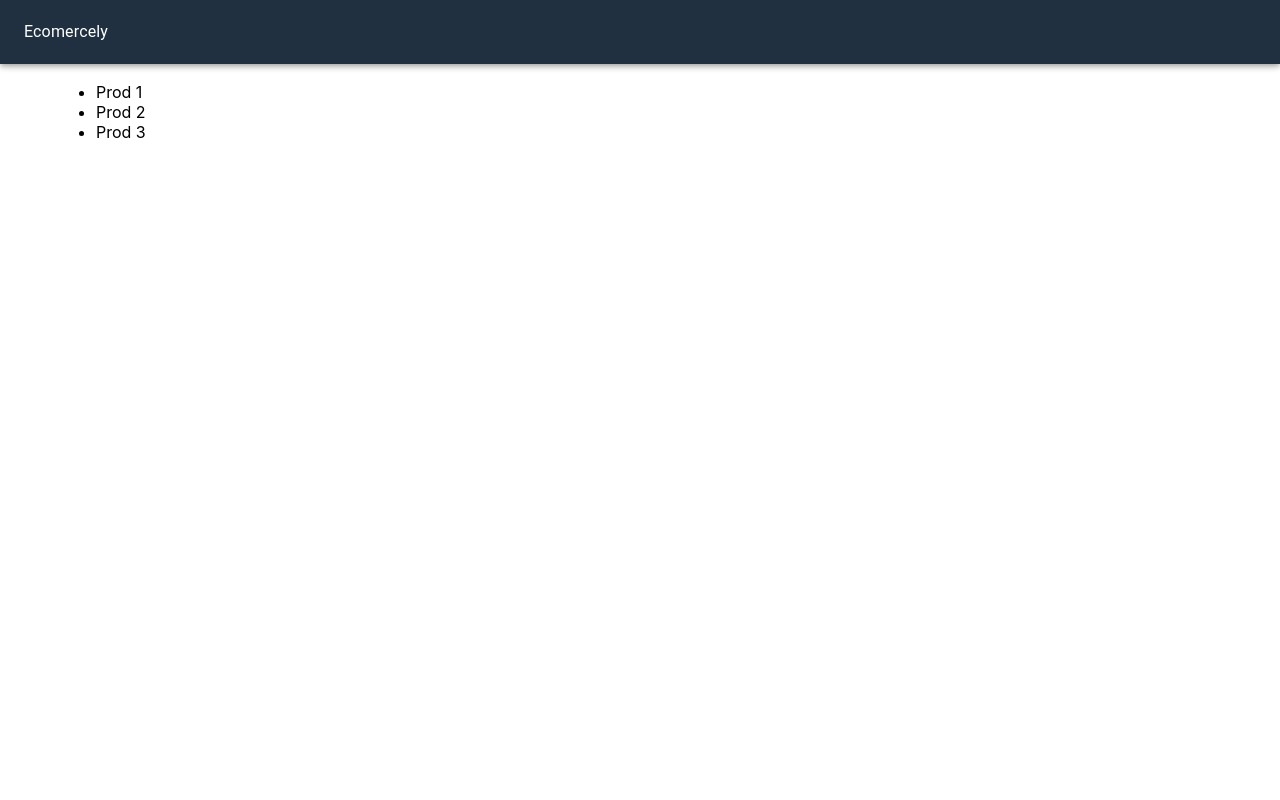
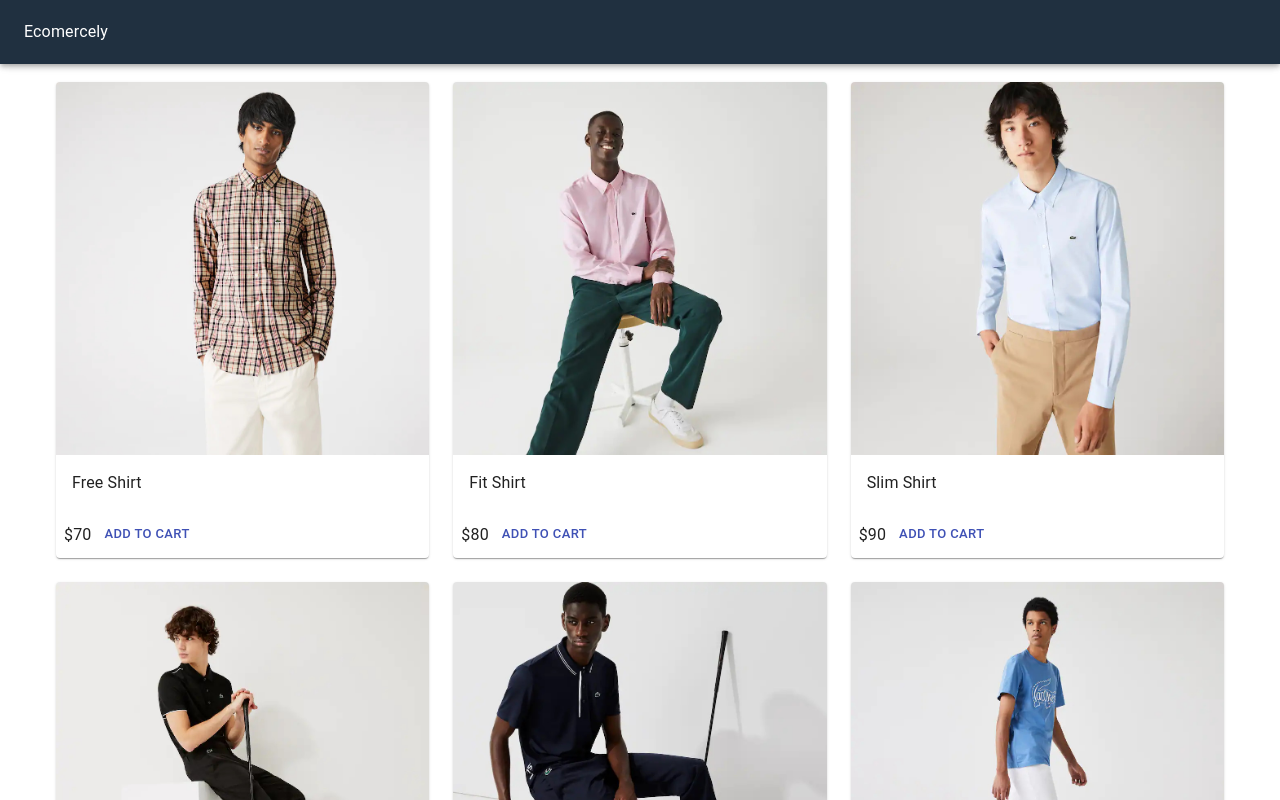
Before and after one commit to h0lycow/ecommercely, a Next.js app: page / in a window 1280 px wide. Shown: the top 800 px of the page. Built offline with nearby package versions, Linux system fonts and the light colour scheme.

Commit message:
main display page

```diff
--- a/pages/index.js
+++ b/pages/index.js
@@ -1,16 +1,37 @@
+import { Button, Card, CardActionArea, CardActions, CardContent, CardMedia, Grid, Typography } from '@material-ui/core'
 import Layout from '../components/Layout'
 import styles from '../styles/Home.module.css'
+import data from '../utils/data'
 
 export default function Home() {
   return (
     <Layout>
       <div className={styles.container}>
-        <ul>
-          <h1>Products</h1>
-          <li>Prod 1</li>
-          <li>Prod 2</li>
-          <li>Prod 3</li>
-        </ul>
+        <h1>Ecomercely</h1>
+        <Grid container spacing={3}>
+          {data.products.map((product) => (
+            <Grid item md={4} key={product.name}>
+              <Card>
+                <CardActionArea>
+                  <CardMedia
+                    component="img"
+                    image={product.image}
+                    title={product.name}
+                  >
+                  </CardMedia>
+                  <CardContent>
+                    <Typography>{product.name}</Typography>
+                  </CardContent>
+                </CardActionArea>
+                <CardActions>
+                  <Typography>${product.price}</Typography>
+                  <Button size="small" color="primary">Add to Cart</Button>
+                </CardActions>
+              </Card>
+            </Grid>
+          ))}
+
+        </Grid>
       </div>
     </Layout>
   )
```
